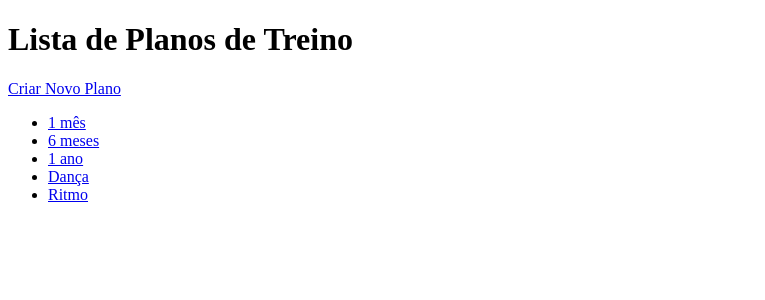
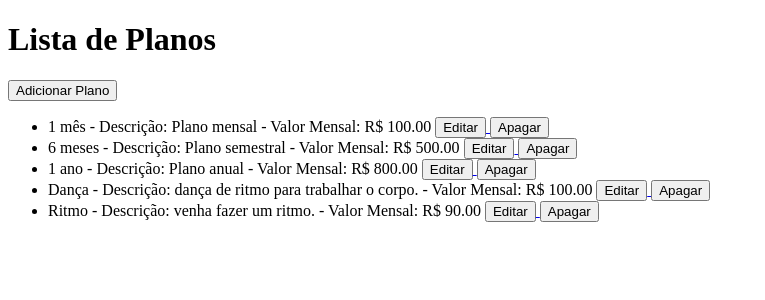
Before and after one commit to viniciussdiass/Sistema-Academia, a Django app: page /planos/ in a window 1280 px wide. Shown: the top 300 px of the page, without its empty margins (0-765 px from the left). Run offline with Django 5.2, Linux system fonts and the light colour scheme; data comes from the database, SQL or seed files in the repository; both versions use the stored data as it was after the commit.

Commit message:
Primeiro commit - Adicionando o sistema da academia

```diff
--- a/academia/templates/academia/plano_list.html
+++ b/academia/templates/academia/plano_list.html
@@ -6,13 +6,27 @@
     <title>Lista de Planos</title>
 </head>
 <body>
-    <h1>Lista de Planos de Treino</h1>
-    <a href="{% url 'plano_create' %}">Criar Novo Plano</a>
+    <h1>Lista de Planos</h1>
+
+    <a href="{% url 'plano_create' %}">
+        <button>Adicionar Plano</button>
+    </a>
     <ul>
+
         {% for plano in object_list %}
         <li>
-            <a href="{% url 'plano_detail' plano.id %}">{{ plano.nome }}</a>
+            {{ plano.nome }} - Descrição: {{ plano.descricao }} - Valor Mensal: R$ {{ plano.valor_mensal }}
+
+            <a href="{% url 'plano_update' plano.id %}">
+                <button>Editar</button>
+            </a>
+
+            <a href="{% url 'plano_delete' plano.id %}">
+                <button>Apagar</button>
+            </a>
         </li>
+        {% empty %}
+        <p>Nenhum plano cadastrado.</p>
         {% endfor %}
     </ul>
 </body>
--- a/academia/views.py
+++ b/academia/views.py
@@ -3,6 +3,18 @@ from django.views.generic import (
     ListView, DetailView, CreateView, UpdateView, DeleteView
 )
 from .models import PlanoTreino, Aluno
+from django import forms
+
+
+
+class AlunoForm(forms.ModelForm):
+    class Meta:
+        model = Aluno
+        fields = ['nome', 'idade', 'email', 'telefone', 'plano']
+        widgets = {
+            'plano': forms.Select(attrs={'class': 'form-control'})
+        }
+
 
 
 class PlanoTreinoListView(ListView):
@@ -48,14 +60,14 @@ class AlunoDetailView(DetailView):
 
 class AlunoCreateView(CreateView):
     model = Aluno
-    fields = ['nome', 'idade', 'email', 'telefone', 'plano']
+    form_class = AlunoForm
     template_name = 'academia/aluno_form.html'
     success_url = reverse_lazy('aluno_list')
 
 
 class AlunoUpdateView(UpdateView):
     model = Aluno
-    fields = ['nome', 'idade', 'email', 'telefone', 'plano']
+    form_class = AlunoForm
     template_name = 'academia/aluno_form.html'
     success_url = reverse_lazy('aluno_list')
 
```
Also changed, not shown: academia/templates/academia/aluno_list.html (+8 -0 lines), academia/templates/academia/confirm_delete.html (added, +18 -0 lines), db.sqlite3.
